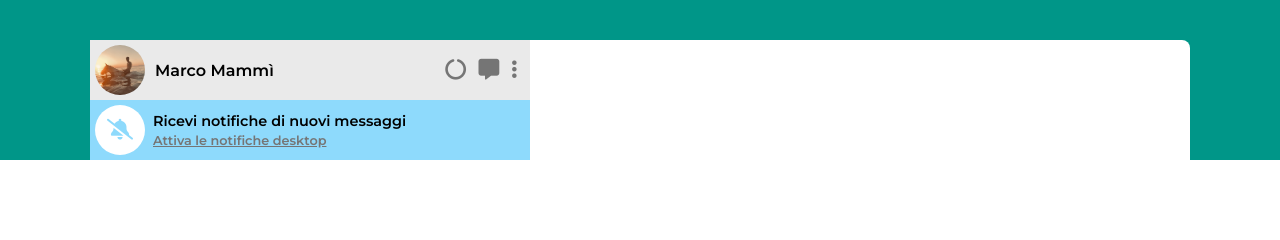
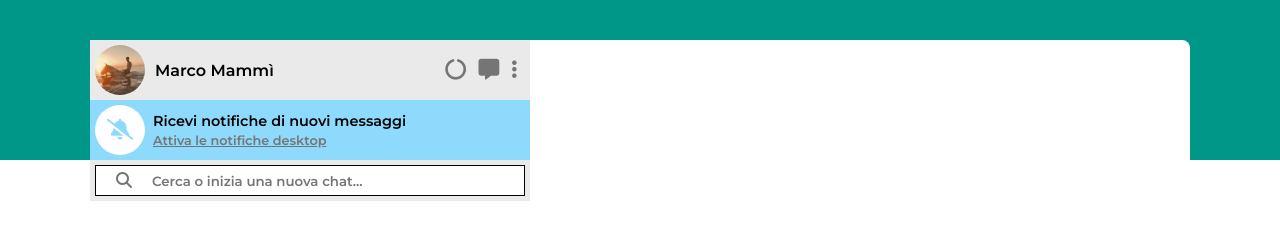
Before and after one commit to marcomammi02/vue-boolzapp, a plain HTML site: page index.html in a window 1280 px wide. Drawn offline with nearby package versions, Linux system fonts and the light colour scheme.

Commit message:
Search bar

```diff
--- a/index.html
+++ b/index.html
@@ -53,6 +53,12 @@
                     <a href="#1">Attiva le notifiche desktop</a>
                 </div>
             </div>
+            <div class="search-bar">
+                <div class="search-btn">
+                    <i class="fa-solid fa-magnifying-glass"></i>
+                </div>
+                <input type="text" placeholder="Cerca o inizia una nuova chat...">
+            </div>
         </div>
         <div class="chat-side"></div>
     </div>
--- a/style.css
+++ b/style.css
@@ -99,6 +99,29 @@
     color: #757575;
 }
 
+
+/* Search section */
+.search-bar {
+    display: flex;
+    background-color: #eaeaea;
+    padding: 5px;
+}
+
+.search-btn {
+    background-color: #ffffff;
+    padding: 5px 20px;
+    border: 1px solid #000000;
+    border-right: transparent;
+    color: #757575;
+}
+
+.search-bar input {
+    width: 100%;
+    border: 1px solid #000000;
+    border-left: transparent;
+    outline: none;
+}
+
 /* ----- Chat side ----- */
 .chat-side {
     width: 60%;
```
